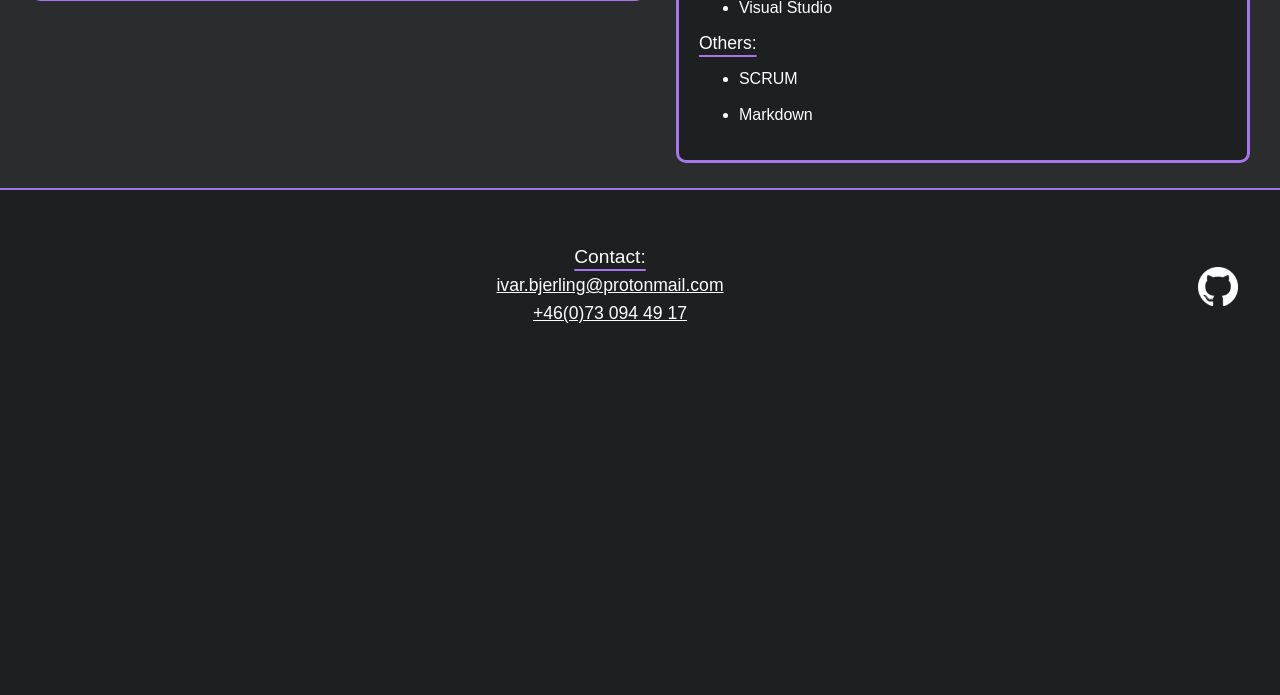
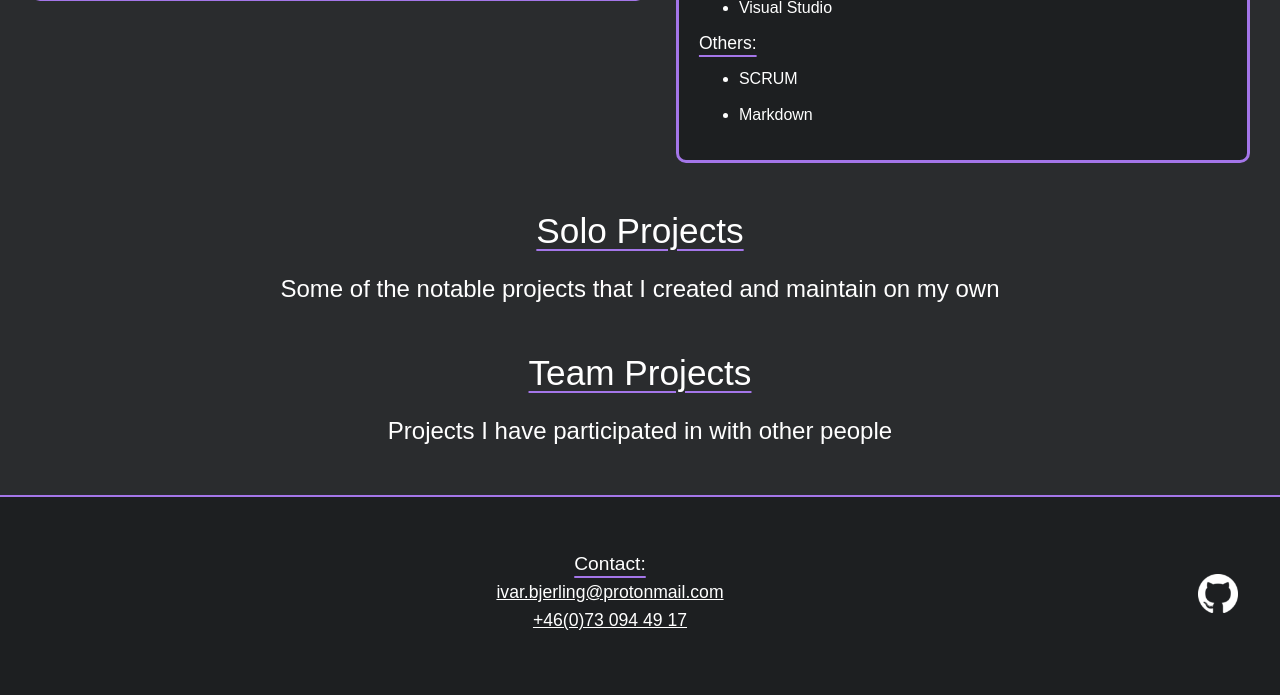
Before and after one commit to ivar117/Portfolio, a Flask app: page / in a window 1280 px wide. Shown: the part 1254-1949 px from the top of the page. Before the commit the page ends 1577 px from the top, so only its background shows below. Run offline with Flask 3, Linux system fonts and the light colour scheme; some libraries are stand-ins or nearby versions.

Commit message:
moved all parts to a single page
Merged "About me" and "Projects" pages into one page. Changed navbar links from pages to sections. Added JS for smooth transitions and correct page offset on navbar section links clicks.

```diff
--- a/app/routes.py
+++ b/app/routes.py
@@ -4,20 +4,9 @@
 from app.models import Project
 
 @app.route('/')
-@app.route('/about', endpoint='about')
-@app.route('/se')
+@app.route('/index', endpoint='index')
 def se():
-    title = "About me"
-    return render_template('index.html', title=title)
-
-@app.route('/contact')
-def contact():
-    title = "Contact"
-    return render_template('contact.html', title=title)
-
-@app.route('/projects')
-def projects():
-    title = "Projects"
+    title = "Ivar Bjerling - Portfolio"
 
     teamProjects = []
     soloProjects = []
@@ -30,4 +19,4 @@
         elif (project.projectType == "team"):
             teamProjects.append(project)
 
-    return render_template('projects.html', title=title, teamProjects=teamProjects, soloProjects=soloProjects)
+    return render_template('index.html', title=title, teamProjects=teamProjects, soloProjects=soloProjects)
--- /dev/null
+++ b/app/static/script/navSectionsScroll.js
@@ -0,0 +1,18 @@
+document.querySelectorAll('nav a').forEach(anchor => {
+    anchor.addEventListener('click', function(e) {
+        e.preventDefault();
+
+        const targetId = this.getAttribute('href');
+        const targetSection = document.querySelector(targetId);
+
+        const headerOffset = document.querySelector('header').offsetHeight; // Height of the header
+        const elementPosition = targetSection.getBoundingClientRect().top;
+        const scrollY = window.scrollY !== undefined ? window.scrollY : window.pageYOffset; // Fallback for older browsers
+        const offsetPosition = elementPosition + scrollY - headerOffset; // Adjusting for header height
+
+        window.scrollTo({
+            top: offsetPosition,
+            behavior: 'smooth'
+        });
+    });
+});
--- a/app/templates/base.html
+++ b/app/templates/base.html
@@ -7,6 +7,7 @@
 		<link href="{{ url_for('static', filename='style/styles.css') }}" rel="stylesheet" type="text/css" media="all">
         <link href="{{ url_for('static', filename='style/variables.css') }}" rel="stylesheet" type="text/css" media="all">
         <script src="{{ url_for('static', filename='script/hamburgerMenu.js') }}"></script>
+        <script defer src="{{ url_for('static', filename='script/navSectionsScroll.js') }}"></script>
 
         <title>{{ title }}</title>
 	</head>
@@ -14,9 +15,9 @@
         <div id="sidenav" class="sidenav">
             <a href="javascript:void(0)" class="closebtn" onclick="closeSideNav()">&times;</a>
             <nav id="side-navbar" class="nav-bar">
-                <a href="{{ url_for('about') }}">About</a><br>
-                <a href="{{ url_for('projects') }}">Projects</a><br>
-                <a href="#page-footer">Contact</a><br>
+                <a href="#about">About</a>
+                <a href="#projects">Projects</a>
+                <a href="#page-footer">Contact</a>
             </nav>
         </div>
 		<header>
@@ -24,8 +25,8 @@
                 <img class="hamburger-menu" id="hamburger-menu" src="{{ url_for('static', filename='images/components/bars.svg') }}" alt="Navigation">
             </span>
             <nav id="header-navbar" class="nav-bar">
-                <a href="{{ url_for('about') }}">About</a>
-                <a href="{{ url_for('projects') }}">Projects</a>
+                <a href="#about">About</a>
+                <a href="#projects">Projects</a>
                 <a href="#page-footer">Contact</a>
             </nav>
             <div class="links-container">
--- a/app/templates/index.html
+++ b/app/templates/index.html
@@ -1,6 +1,6 @@
 {% extends "base.html" %}
 {% block content %}
-		<h1 class="underline-header">Ivar Bjerling</h1>
+    <h1 class="underline-header" id="about">Ivar Bjerling</h1>
     <h2>About me</h2>
 
     <div class="information-container">
@@ -101,4 +101,68 @@
             </div>
         </div>
     </div>
+
+    <h1 class="underline-header" id="projects">Solo Projects</h1>
+    <h2>Some of the notable projects that I created and maintain on my own</h2>
+
+    <div class="projects-container">
+        {% for project in soloProjects %}
+        <a class="project-box" href="{{ project.gitRepoLink }}" target="_blank">
+            <img class="open-link" src="{{ url_for('static', filename='images/components/open-link.png') }}" alt="Open link">
+            <div class="title">{{ project.title }}</div>
+            <div class="bottom">
+                <picture>
+                    <source media="(max-width: 300px)" srcset="{{url_for('static', filename='images/projectsImages/solo/180x/' + project.imageName + '.jpg')}}" />
+                    <source media="(max-width: 350px)" srcset="{{url_for('static', filename='images/projectsImages/solo/210x/' + project.imageName + '.jpg')}}" />
+                    <source media="(max-width: 400px)" srcset="{{url_for('static', filename='images/projectsImages/solo/240x/' + project.imageName + '.jpg')}}" />
+                    <source media="(max-width: 500px)" srcset="{{url_for('static', filename='images/projectsImages/solo/300x/' + project.imageName + '.jpg')}}" />
+                    <source media="(max-width: 650px)" srcset="{{url_for('static', filename='images/projectsImages/solo/380x/' + project.imageName + '.jpg')}}" />
+                    <source media="(max-width: 1050px)" srcset="{{url_for('static', filename='images/projectsImages/solo/462x/' + project.imageName + '.jpg')}}" />
+                    <source media="(max-width: 1700px)" srcset="{{url_for('static', filename='images/projectsImages/solo/380x/' + project.imageName + '.jpg')}}" />
+                    <img src="{{ url_for('static', filename='images/projectsImages/solo/462x/' + project.imageName + '.jpg') }}" alt="Project image" class="project-img">
+                </picture>
+                <div class="right">
+                    <div class="description">{{ project.description }}</div>
+
+                    <div class="languages-container">
+                        <div class="languages-header underline-header">Languages:</div>
+                        <div class="languages">{{ project.languages }}</div>
+                    </div>
+                </div>
+            </div>
+        </a>
+        {% endfor %}
+    </div>
+
+    <h1 class="underline-header">Team Projects</h1>
+    <h2>Projects I have participated in with other people</h2>
+
+    <div class="projects-container">
+        {% for project in teamProjects %}
+        <a class="project-box" href="{{ project.gitRepoLink }}" target="_blank">
+            <img class="open-link" src="{{ url_for('static', filename='images/components/open-link.png') }}" alt="Open link">
+            <div class="title">{{ project.title }}</div>
+            <div class="bottom">
+                <picture>
+                    <source media="(max-width: 300px)" srcset="{{url_for('static', filename='images/projectsImages/team/180x/' + project.imageName + '.jpg')}}" />
+                    <source media="(max-width: 350px)" srcset="{{url_for('static', filename='images/projectsImages/team/210x/' + project.imageName + '.jpg')}}" />
+                    <source media="(max-width: 400px)" srcset="{{url_for('static', filename='images/projectsImages/team/240x/' + project.imageName + '.jpg')}}" />
+                    <source media="(max-width: 500px)" srcset="{{url_for('static', filename='images/projectsImages/team/300x/' + project.imageName + '.jpg')}}" />
+                    <source media="(max-width: 650px)" srcset="{{url_for('static', filename='images/projectsImages/team/380x/' + project.imageName + '.jpg')}}" />
+                    <source media="(max-width: 1050px)" srcset="{{url_for('static', filename='images/projectsImages/team/462x/' + project.imageName + '.jpg')}}" />
+                    <source media="(max-width: 1700px)" srcset="{{url_for('static', filename='images/projectsImages/team/380x/' + project.imageName + '.jpg')}}" />
+                    <img src="{{ url_for('static', filename='images/projectsImages/team/462x/' + project.imageName + '.jpg') }}" alt="Project image" class="project-img">
+                </picture>
+                <div class="right">
+                    <div class="description">{{ project.description }}</div>
+
+                    <div class="languages-container">
+                        <div class="languages-header underline-header">Languages:</div>
+                        <div class="languages">{{ project.languages }}</div>
+                    </div>
+                </div>
+            </div>
+        </a>
+        {% endfor %}
+    </div>
 {% endblock %}
```
Also changed, not shown: app/templates/projects.html (deleted, +0 -66 lines). Lines whose indentation alone changed are shown as unchanged.
